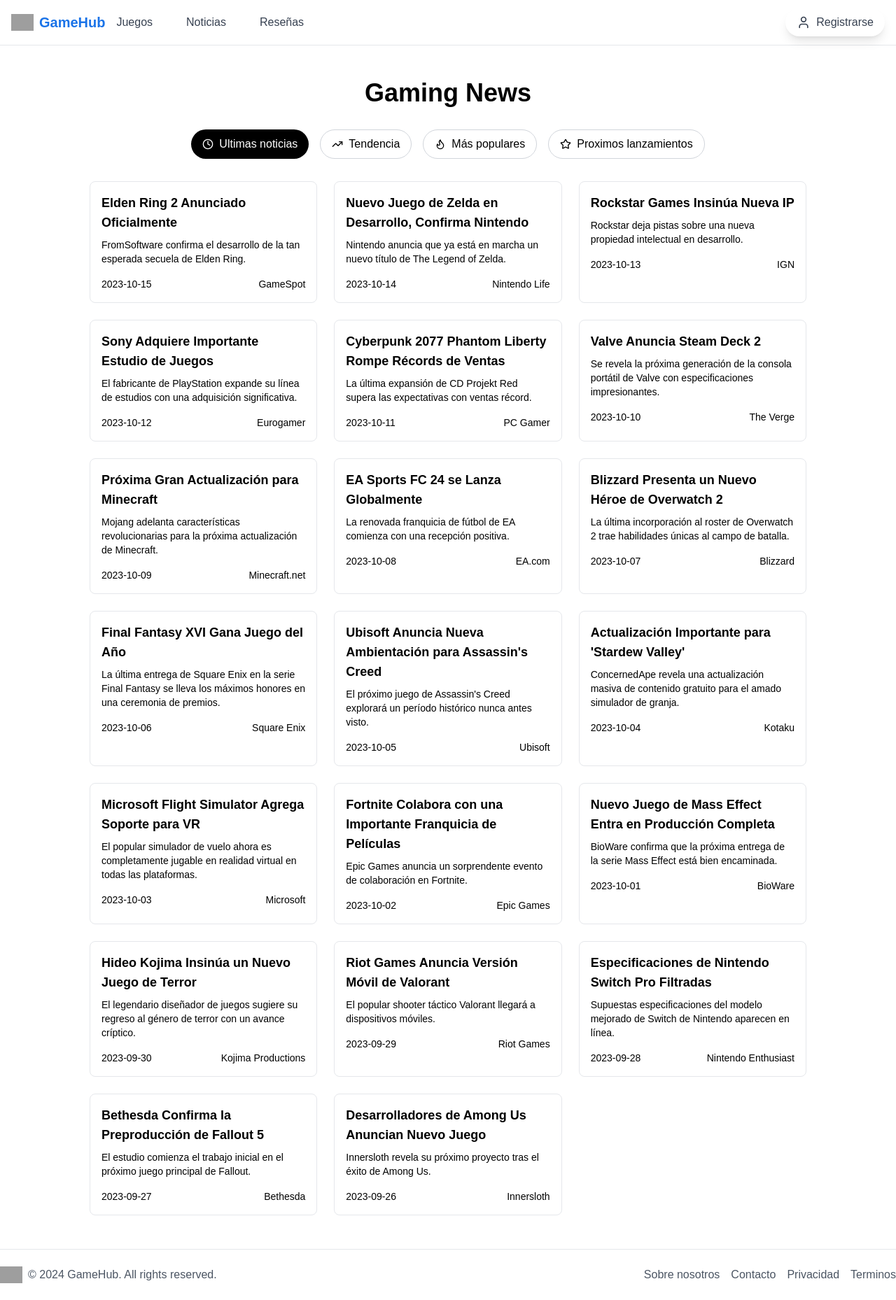
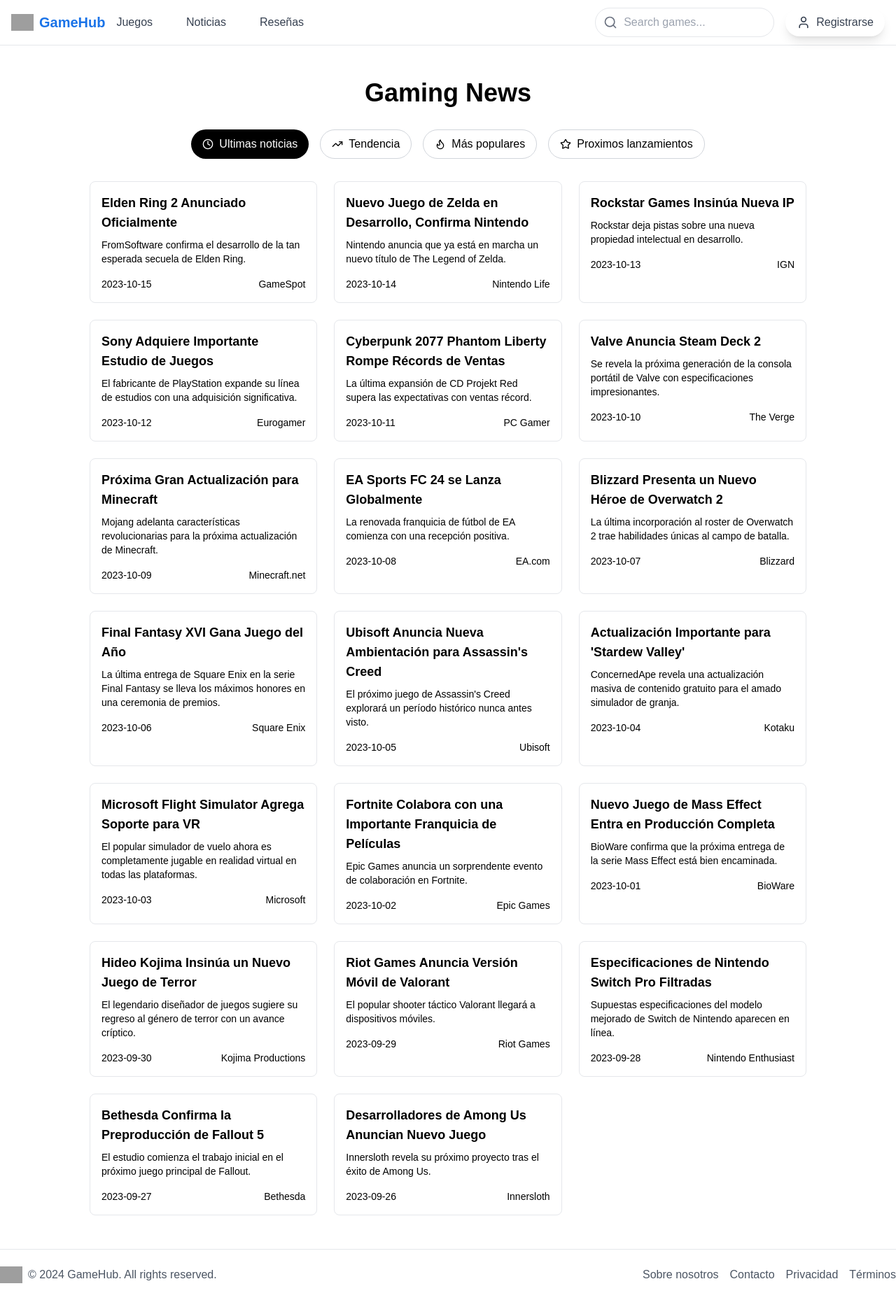
Before and after one commit to BenjaBarraza/gamehub, a Next.js app: page /noticias in a window 1280 px wide. Shown: the whole page at 70% size. Built offline with nearby package versions, Linux system fonts and the light colour scheme; grey boxes are pictures that could not be loaded.

Commit message:
modified:   src/components/Header.js 	new file:   src/components/Layout.js 	modified:   src/pages/_app.js 	modified:   src/pages/index.js 	modified:   src/pages/noticias.js

```diff
--- a/src/components/Header.js
+++ b/src/components/Header.js
@@ -21,15 +21,27 @@
         <div className="container mx-auto flex h-16 items-center justify-between px-4">
           <div className="flex items-center space-x-4">
             <Link href="/" className="flex items-center space-x-2">
-            <Image src="/logo.ico" alt="GameHub Logo" width={32} height={32} />
+              <Image
+                src="/logo.ico"
+                alt="GameHub Logo"
+                width={32}
+                height={32}
+              />
               <span className="font-bold text-xl">GameHub</span>
             </Link>
             <nav className="hidden md:flex items-center space-x-6">
               <Link href="/games" className="text-gray-700 hover:text-black">Juegos</Link>
-            <Link href="/noticias" className="text-gray-700 hover:text-black">Noticias</Link>
+              <button
+                className="px-6 py-3 bg-white text-gray-700"
+                onClick={() => router.push("/noticias")}
+              >
+                Noticias
+              </button>
               <Link href="/reviews" className="text-gray-700 hover:text-black">Reseñas</Link>
             </nav>
           </div>
+
+          {/* Botón Menú y Búsqueda */}
           <div className="flex items-center space-x-4">
             <form className="relative flex items-center">
               <Search className="absolute left-3 h-5 w-5 text-gray-500" />
@@ -39,22 +51,22 @@
                 className="pl-10 py-2 w-64 border rounded-full focus:outline-none focus:ring-2 focus:ring-gray-300"
               />
             </form>
-          {username ? (
+            {user ? (
             <div className="relative">
               <button
                 onClick={toggleMenu}
                 className="flex items-center space-x-2 bg-white text-gray-700 px-4 py-2 rounded-full shadow-lg hover:shadow-xl transition-shadow"
               >
                 <User className="h-5 w-5 text-gray-700" />
-                <span>{username}</span>
+                <span>{user.name}</span> {/* Usa user.name para mostrar el nombre */}
               </button>
               {menuOpen && (
                 <div className="absolute right-0 mt-2 w-48 bg-white border rounded-lg shadow-lg">
                   <button
                     onClick={() => {
-                      logout();
-                      setMenuOpen(false);
-                      router.push("/");
+                      logout(); // Llama a logout desde el contexto
+                      setMenuOpen(false); // Cierra el menú después de cerrar sesión
+                      router.push("/"); // Redirige después de cerrar sesión
                     }}
                     className="block w-full px-4 py-2 text-left text-gray-700 hover:bg-gray-100"
                   >
@@ -64,7 +76,7 @@
               )}
             </div>
             ) : (
-            <Link href="/register/register">
+              <Link href="/register/register" passHref>
                 <button className="flex items-center space-x-2 bg-white text-gray-700 px-4 py-2 rounded-full shadow-lg hover:shadow-xl transition-shadow">
                   <User className="h-5 w-5 text-gray-700" />
                   <span>Registrarse</span>
--- /dev/null
+++ b/src/components/Layout.js
@@ -0,0 +1,15 @@
+// src/components/Layout.js
+import Header from "./Header"; // Importa tu componente Header existente
+import Footer from "./Footer"; // Importa tu componente Footer existente
+
+export default function Layout({ children }) {
+  return (
+    <div className="flex flex-col min-h-screen">
+      <Header /> {/* Incluye el Header en la parte superior */}
+      <main className="flex-1 container mx-auto px-4">
+        {children} {/* Contenido de cada página */}
+      </main>
+      <Footer /> {/* Incluye el Footer en la parte inferior */}
+    </div>
+  );
+}
--- a/src/pages/_app.js
+++ b/src/pages/_app.js
@@ -1,10 +1,13 @@
 import '../styles/globals.css';
 import { AuthProvider } from '../context/AuthContext';
+import Layout from '../components/Layout'; // Asegúrate de que esta ruta sea correcta
 
 function MyApp({ Component, pageProps }) {
   return (
     <AuthProvider>
-      <Component {...pageProps} />
+      <Layout>
+        <Component {...pageProps} />
+      </Layout>
     </AuthProvider>
   );
 }
--- a/src/pages/index.js
+++ b/src/pages/index.js
@@ -50,76 +50,6 @@
   return (
     <div className="flex flex-col min-h-screen bg-white text-black">
       {/* Header */}
-      <header className="sticky top-0 z-50 w-full border-b bg-white backdrop-blur">
-        <div className="container mx-auto flex h-16 items-center justify-between px-4">
-          <div className="flex items-center space-x-4">
-            <Link href="/" className="flex items-center space-x-2">
-              <Image
-                src="/logo.ico"
-                alt="GameHub Logo"
-                width={32}
-                height={32}
-              />
-              <span className="font-bold text-xl">GameHub</span>
-            </Link>
-            <nav className="hidden md:flex items-center space-x-6">
-              <Link href="/games" className="text-gray-700 hover:text-black">Juegos</Link>
-              <button
-                className="px-6 py-3 bg-white text-gray-700"
-                onClick={() => router.push("/noticias")}
-              >
-                Noticias
-              </button>
-              <Link href="/reviews" className="text-gray-700 hover:text-black">Reseñas</Link>
-            </nav>
-          </div>
-
-          {/* Botón Menú y Búsqueda */}
-          <div className="flex items-center space-x-4">
-            <form className="relative flex items-center">
-              <Search className="absolute left-3 h-5 w-5 text-gray-500" />
-              <input
-                type="search"
-                placeholder="Search games..."
-                className="pl-10 py-2 w-64 border rounded-full focus:outline-none focus:ring-2 focus:ring-gray-300"
-              />
-            </form>
-            {user ? (
-            <div className="relative">
-              <button
-                onClick={toggleMenu}
-                className="flex items-center space-x-2 bg-white text-gray-700 px-4 py-2 rounded-full shadow-lg hover:shadow-xl transition-shadow"
-              >
-                <User className="h-5 w-5 text-gray-700" />
-                <span>{user.name}</span> {/* Usa user.name para mostrar el nombre */}
-              </button>
-              {menuOpen && (
-                <div className="absolute right-0 mt-2 w-48 bg-white border rounded-lg shadow-lg">
-                  <button
-                    onClick={() => {
-                      logout(); // Llama a logout desde el contexto
-                      setMenuOpen(false); // Cierra el menú después de cerrar sesión
-                      router.push("/"); // Redirige después de cerrar sesión
-                    }}
-                    className="block w-full px-4 py-2 text-left text-gray-700 hover:bg-gray-100"
-                  >
-                    Cerrar sesión
-                  </button>
-                </div>
-              )}
-            </div>
-            ) : (
-              <Link href="/register/register" passHref>
-                <button className="flex items-center space-x-2 bg-white text-gray-700 px-4 py-2 rounded-full shadow-lg hover:shadow-xl transition-shadow">
-                  <User className="h-5 w-5 text-gray-700" />
-                  <span>Registrarse</span>
-                </button>
-              </Link>
-            )}
-          </div>
-        </div>
-      </header>
-
 
       {/* Main Content */}
       <main className="flex-1">
@@ -201,24 +131,6 @@
       </main>
 
       {/* Footer */}
-      <footer className="bg-white border-t py-6">
-        <div className="container mx-auto flex flex-col md:flex-row justify-between items-center">
-          <div className="flex items-center space-x-2">
-            <Image src="/logo.ico"
-              alt="GameHub Logo"
-              width={32}
-              height={32}
-            />
-            <p className="text-gray-600">&copy; 2024 GameHub. All rights reserved.</p>
-          </div>
-          <nav className="flex space-x-4 mt-4 md:mt-0">
-            <Link href="/about" className="text-gray-600 hover:text-black">Sobre nosotros</Link>
-            <Link href="/contact" className="text-gray-600 hover:text-black">Contacto</Link>
-            <Link href="/privacy" className="text-gray-600 hover:text-black">Privacidad</Link>
-            <Link href="/terms" className="text-gray-600 hover:text-black">Terminos</Link>
-          </nav>
-        </div>
-      </footer>
     </div>
   );
 }
--- a/src/pages/noticias.js
+++ b/src/pages/noticias.js
@@ -117,68 +117,7 @@
 
   return (
     <div className="flex flex-col min-h-screen">
-      <header className="sticky top-0 z-50 w-full border-b bg-white backdrop-blur">
-        <div className="container mx-auto flex h-16 items-center justify-between px-4">
-          <div className="flex items-center space-x-4">
-            <Link href="/" className="flex items-center space-x-2">
-              <Image
-                src="/logo.ico"
-                alt="GameHub Logo"
-                width={32}
-                height={32}
-              />
-              <span className="font-bold text-xl">GameHub</span>
-            </Link>
-            <nav className="hidden md:flex items-center space-x-6">
-              <Link href="/games" className="text-gray-700 hover:text-black">Juegos</Link>
-              <button
-                className="px-6 py-3 bg-white text-gray-700"
-                onClick={() => router.push("/noticias")}
-              >
-                Noticias
-              </button>
-              <Link href="/reviews" className="text-gray-700 hover:text-black">Reseñas</Link>
-            </nav>
-          </div>
-
-          {/* Botón Menú y Búsqueda */}
-          <div className="flex items-center space-x-4">
-      {user ? (
-        <div className="relative">
-          <button
-            onClick={() => setMenuOpen(!menuOpen)}
-            className="flex items-center space-x-2 bg-white text-gray-700 px-4 py-2 rounded-full shadow-lg hover:shadow-xl transition-shadow"
-          >
-            <User className="h-5 w-5 text-gray-700" />
-            <span>{user.name}</span>
-          </button>
-          {menuOpen && (
-            <div className="absolute right-0 mt-2 w-48 bg-white border rounded-lg shadow-lg">
-              <button
-                onClick={() => {
-                  logout();
-                  setMenuOpen(false);
-                  router.push("/"); // Redirige después de cerrar sesión
-                }}
-                className="block w-full px-4 py-2 text-left text-gray-700 hover:bg-gray-100"
-              >
-                Cerrar sesión
-              </button>
-            </div>
-          )}
-        </div>
-            ) : (
-              <Link href="/register/register" passHref>
-                <button className="flex items-center space-x-2 bg-white text-gray-700 px-4 py-2 rounded-full shadow-lg hover:shadow-xl transition-shadow">
-                  <User className="h-5 w-5 text-gray-700" />
-                  <span>Registrarse</span>
-                </button>
-              </Link>
-            )}
-          </div>
-        </div>
-      </header>
-
+      {/* Header */}
 
       <main className="flex-1 container mx-auto max-w-5xl py-6 md:py-12">
         <h1 className="text-4xl font-bold mb-8 text-center">Gaming News</h1>
@@ -217,26 +156,8 @@
           <p className="text-center text-muted-foreground mt-8">No news available in this category at the moment.</p>
         )}
       </main>
+      {/* Footer */}
 
-
-      <footer className="bg-white border-t py-6">
-        <div className="container mx-auto flex flex-col md:flex-row justify-between items-center">
-          <div className="flex items-center space-x-2">
-            <Image src="/logo.ico"
-              alt="GameHub Logo"
-              width={32}
-              height={32}
-            />
-            <p className="text-gray-600">&copy; 2024 GameHub. All rights reserved.</p>
-          </div>
-          <nav className="flex space-x-4 mt-4 md:mt-0">
-            <Link href="/about" className="text-gray-600 hover:text-black">Sobre nosotros</Link>
-            <Link href="/contact" className="text-gray-600 hover:text-black">Contacto</Link>
-            <Link href="/privacy" className="text-gray-600 hover:text-black">Privacidad</Link>
-            <Link href="/terms" className="text-gray-600 hover:text-black">Terminos</Link>
-          </nav>
-        </div>
-      </footer>
     </div>
   );
 }
```
Lines whose indentation alone changed are shown as unchanged.
